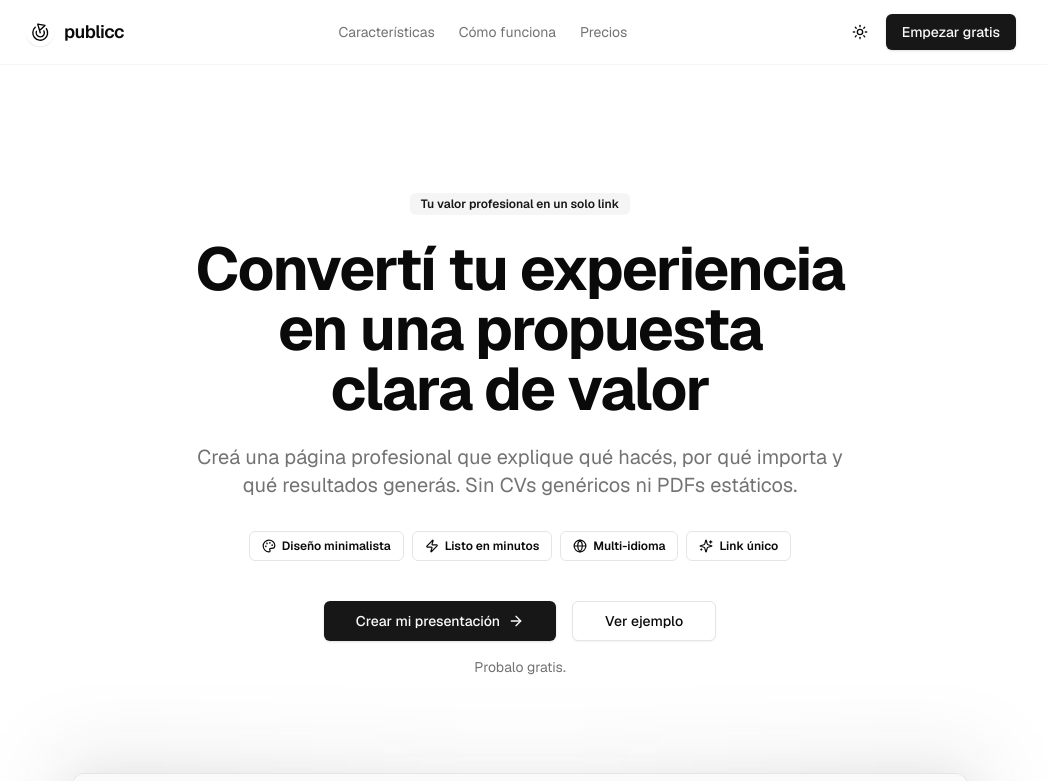
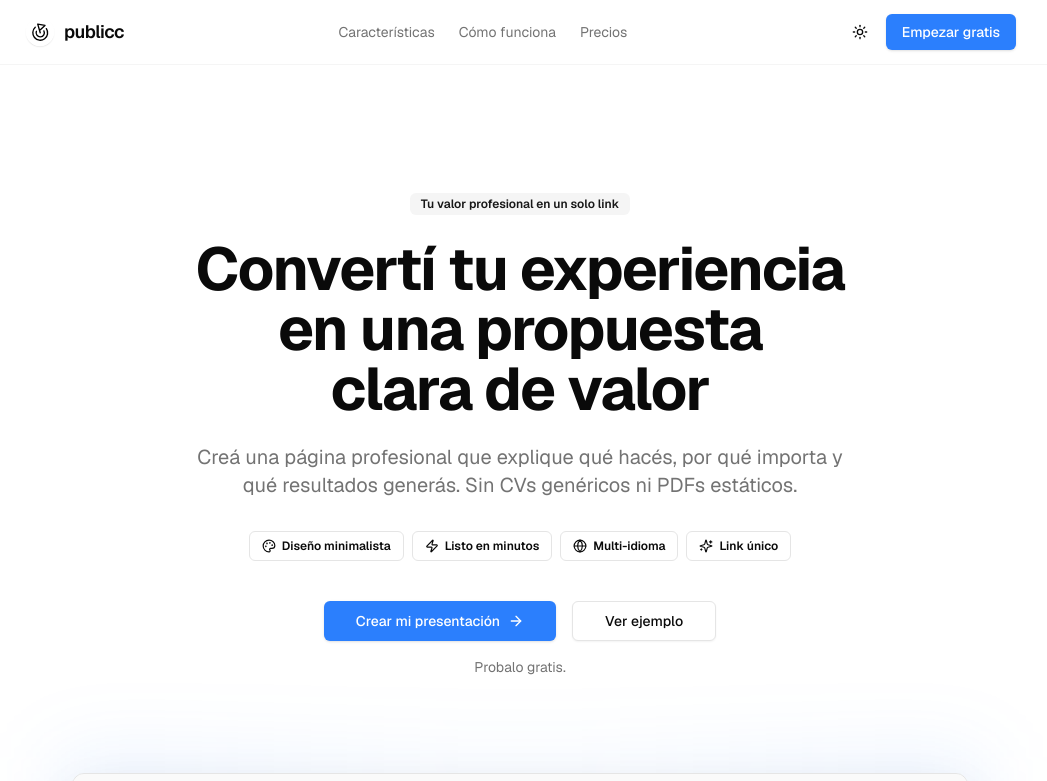
Before and after one commit to FrancoNatanael/publicc-frontend, a Next.js app: page / in a window 1280 px wide. Shown: the top 781 px of the page, without its empty margins (120-1167 px from the left). Built offline with nearby package versions, Linux system fonts and the light colour scheme; no server answers.

Commit message:
New primary color added

```diff
--- a/app/globals.css
+++ b/app/globals.css
@@ -10,8 +10,8 @@
     --card-foreground: 0 0% 3.9%;
     --popover: 0 0% 100%;
     --popover-foreground: 0 0% 3.9%;
-    --primary: 0 0% 9%;
-    --primary-foreground: 0 0% 98%;
+    --primary: 216 98% 58%;
+    --primary-foreground: 0 0% 100%;
     --secondary: 0 0% 96.1%;
     --secondary-foreground: 0 0% 9%;
     --muted: 0 0% 96.1%;
@@ -22,7 +22,7 @@
     --destructive-foreground: 0 0% 98%;
     --border: 0 0% 89.8%;
     --input: 0 0% 89.8%;
-    --ring: 0 0% 3.9%;
+    --ring: 216 98% 58%;
     --chart-1: 12 76% 61%;
     --chart-2: 173 58% 39%;
     --chart-3: 197 37% 24%;
@@ -37,8 +37,8 @@
     --card-foreground: 0 0% 98%;
     --popover: 0 0% 3.9%;
     --popover-foreground: 0 0% 98%;
-    --primary: 0 0% 98%;
-    --primary-foreground: 0 0% 9%;
+    --primary: 216 98% 58%;
+    --primary-foreground: 0 0% 100%;
     --secondary: 0 0% 14.9%;
     --secondary-foreground: 0 0% 98%;
     --muted: 0 0% 14.9%;
@@ -49,7 +49,7 @@
     --destructive-foreground: 0 0% 98%;
     --border: 0 0% 14.9%;
     --input: 0 0% 14.9%;
-    --ring: 0 0% 83.1%;
+    --ring: 216 98% 58%;
     --chart-1: 220 70% 50%;
     --chart-2: 160 60% 45%;
     --chart-3: 30 80% 55%;
```
